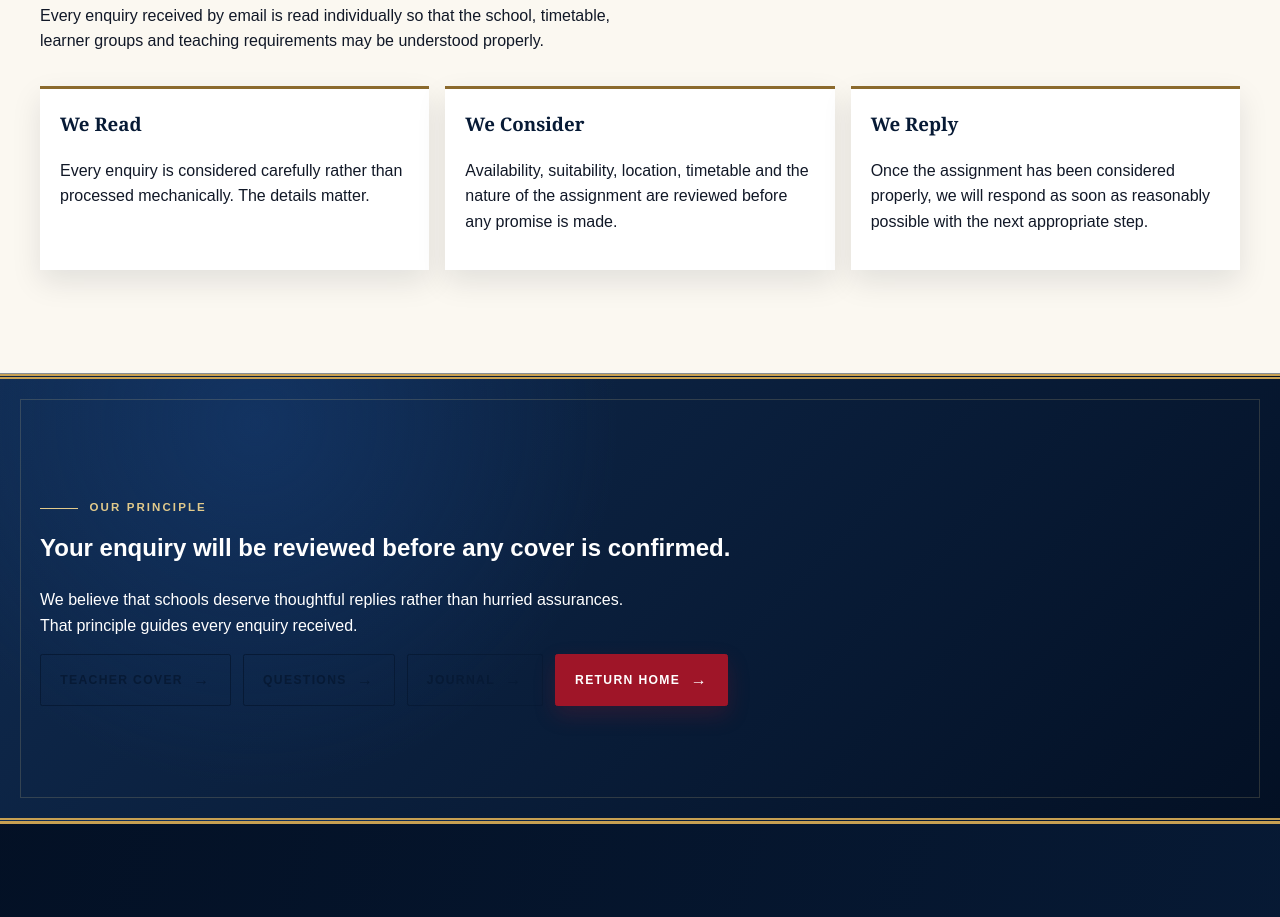
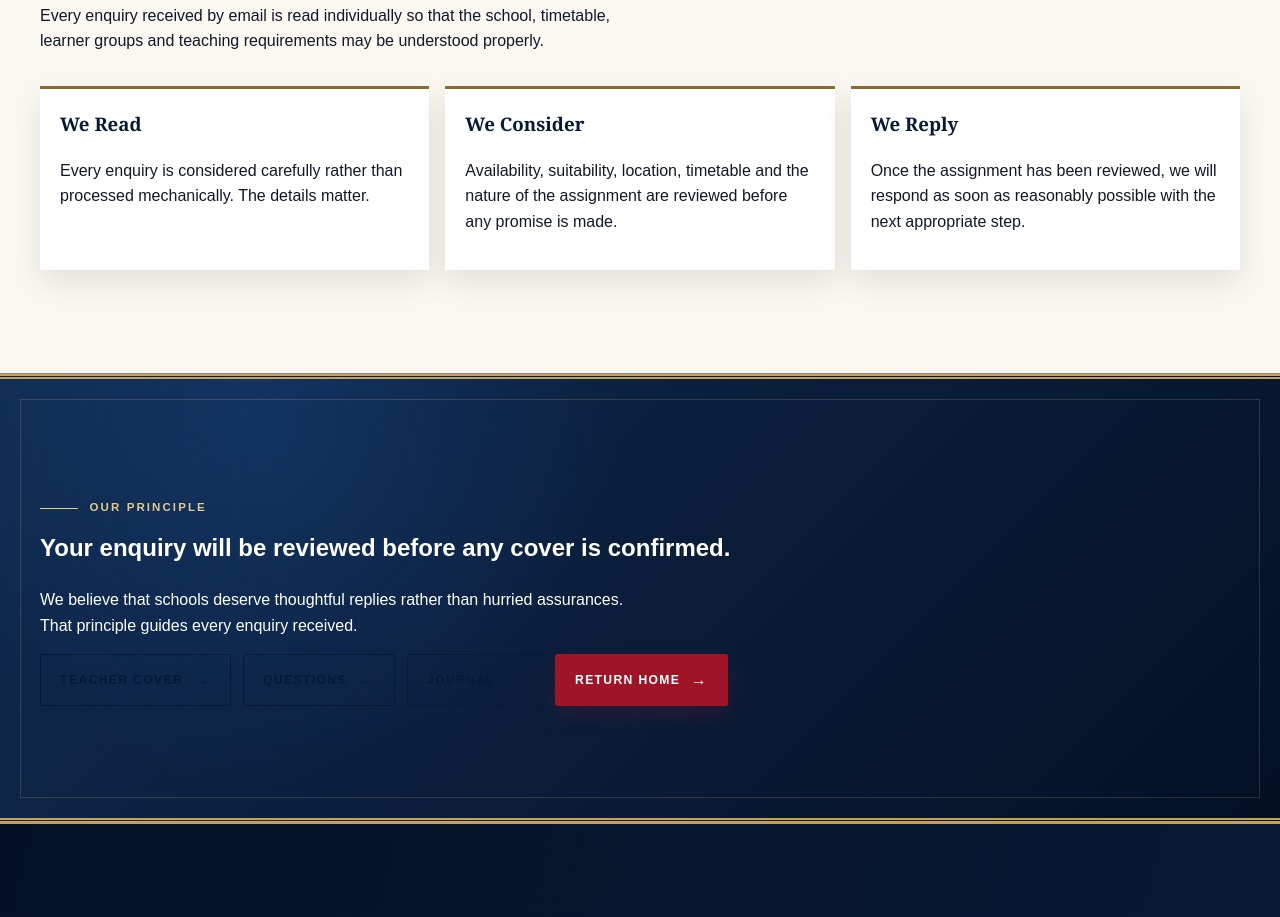
Before and after one commit to desukara/Englishire, a website: page thank-you.html in a window 1280 px wide. Shown: the part 1134-2051 px from the top of the page. Drawn offline with Linux system fonts and the light colour scheme.

Commit message:
Strengthen Englishire second-pass wording

```diff
--- a/thank-you.html
+++ b/thank-you.html
@@ -91,7 +91,7 @@
             <article>
               <h3>We Reply</h3>
               <p>
-                Once the assignment has been considered properly, we will
+                Once the assignment has been reviewed, we will
                 respond as soon as reasonably possible with the next appropriate
                 step.
               </p>
```
